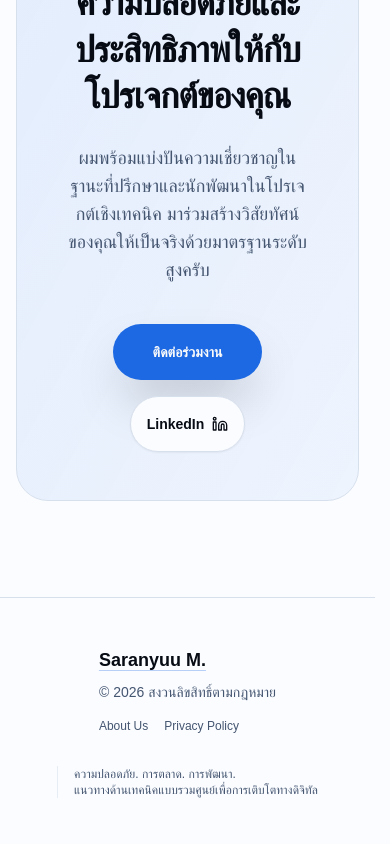
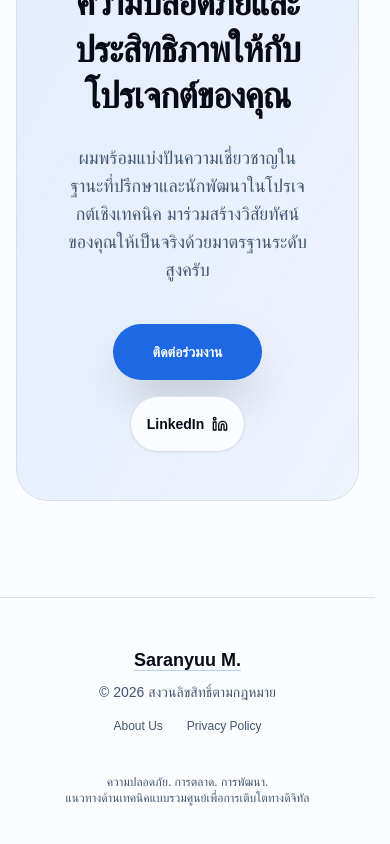
Before and after one commit to Yuukub/yuukub.github.io, a Next.js app: page / in a window 390 px wide. Shown: the part 5337-6181 px from the top of the page. Built offline with nearby package versions, Linux system fonts and the light colour scheme; a web font is replaced by a local one.

Commit message:
style: refine footer layout for better mobile responsiveness

```diff
--- a/src/components/footer.tsx
+++ b/src/components/footer.tsx
@@ -1,16 +1,16 @@
 export function Footer() {
     return (
         <footer className="border-t py-12 px-4 bg-background/95 backdrop-blur-sm relative z-20">
-            <div className="container mx-auto flex flex-col md:flex-row items-center justify-between gap-8">
-                <div className="text-left">
+            <div className="container mx-auto flex flex-col md:flex-row items-center justify-between gap-10 text-center md:text-left">
+                <div className="flex flex-col items-center md:items-start">
                     <h4 className="font-bold text-lg mb-2 underline decoration-primary/30 underline-offset-4">Saranyuu M.</h4>
                     <p className="text-sm text-muted-foreground">&copy; {new Date().getFullYear()} สงวนลิขสิทธิ์ตามกฎหมาย</p>
-                    <div className="flex gap-4 mt-4 text-xs font-medium">
+                    <div className="flex gap-6 mt-4 text-xs font-medium">
                         <a href="/about" className="text-muted-foreground hover:text-primary transition-colors">About Us</a>
                         <a href="/privacy-policy" className="text-muted-foreground hover:text-primary transition-colors">Privacy Policy</a>
                     </div>
                 </div>
-                <p className="text-xs text-muted-foreground max-w-xs md:text-right border-l md:border-l-0 md:border-r border-border/50 pl-4 md:pl-0 md:pr-4">
+                <p className="text-xs text-muted-foreground max-w-xs md:text-right border-l-0 md:border-r border-border/50 md:pr-4">
                     ความปลอดภัย. การตลาด. การพัฒนา. <br />
                     แนวทางด้านเทคนิคแบบรวมศูนย์เพื่อการเติบโตทางดิจิทัล
                 </p>
```
